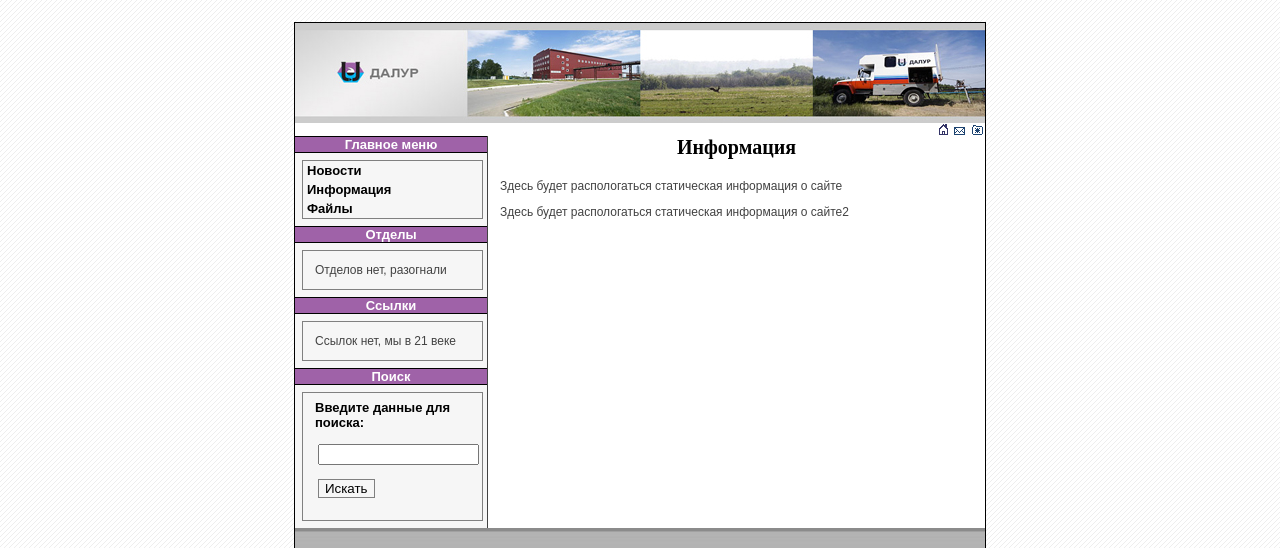
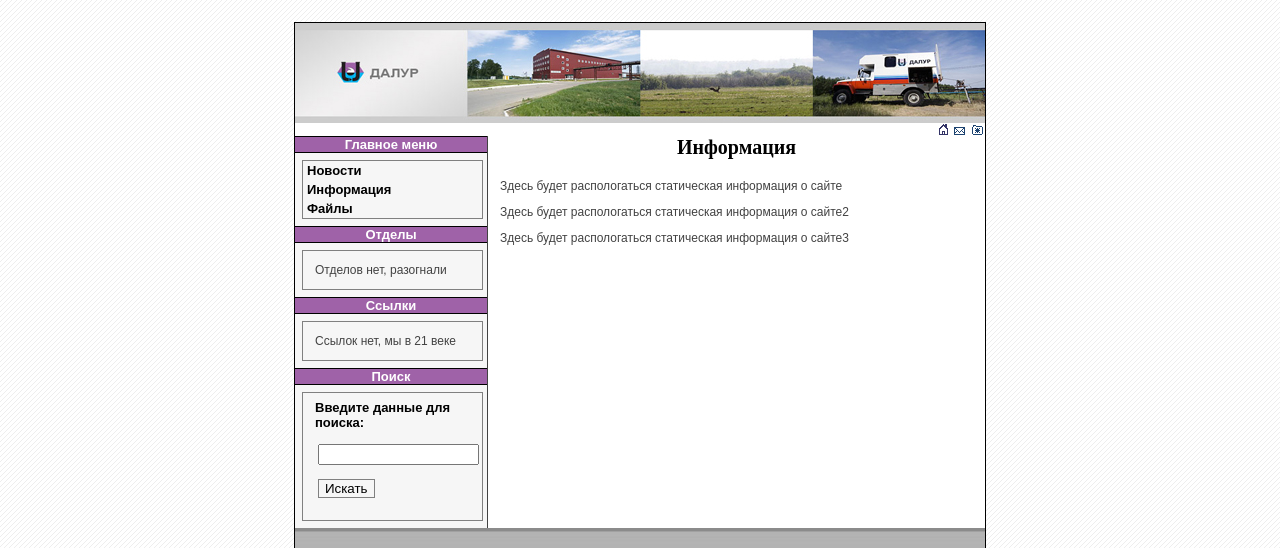
Before and after one commit to spiridonovsv89/php-project, a PHP site: page /info.php in a window 1280 px wide. Shown: the top 548 px of the page. Run offline with PHP 8.4, Linux system fonts and the light colour scheme; data that the repository does not hold is empty.

Commit message:
Update info.php

```diff
--- a/src/info.php
+++ b/src/info.php
@@ -27,6 +27,7 @@ body,td,th {
 		<h3 align="center">Информация</h3>
     <p>Здесь будет распологаться статическая информация о сайте</p>
     <p>Здесь будет распологаться статическая информация о сайте2</p>
+    <p>Здесь будет распологаться статическая информация о сайте3</p>
      <br>
         </td>
         </tr>
```
